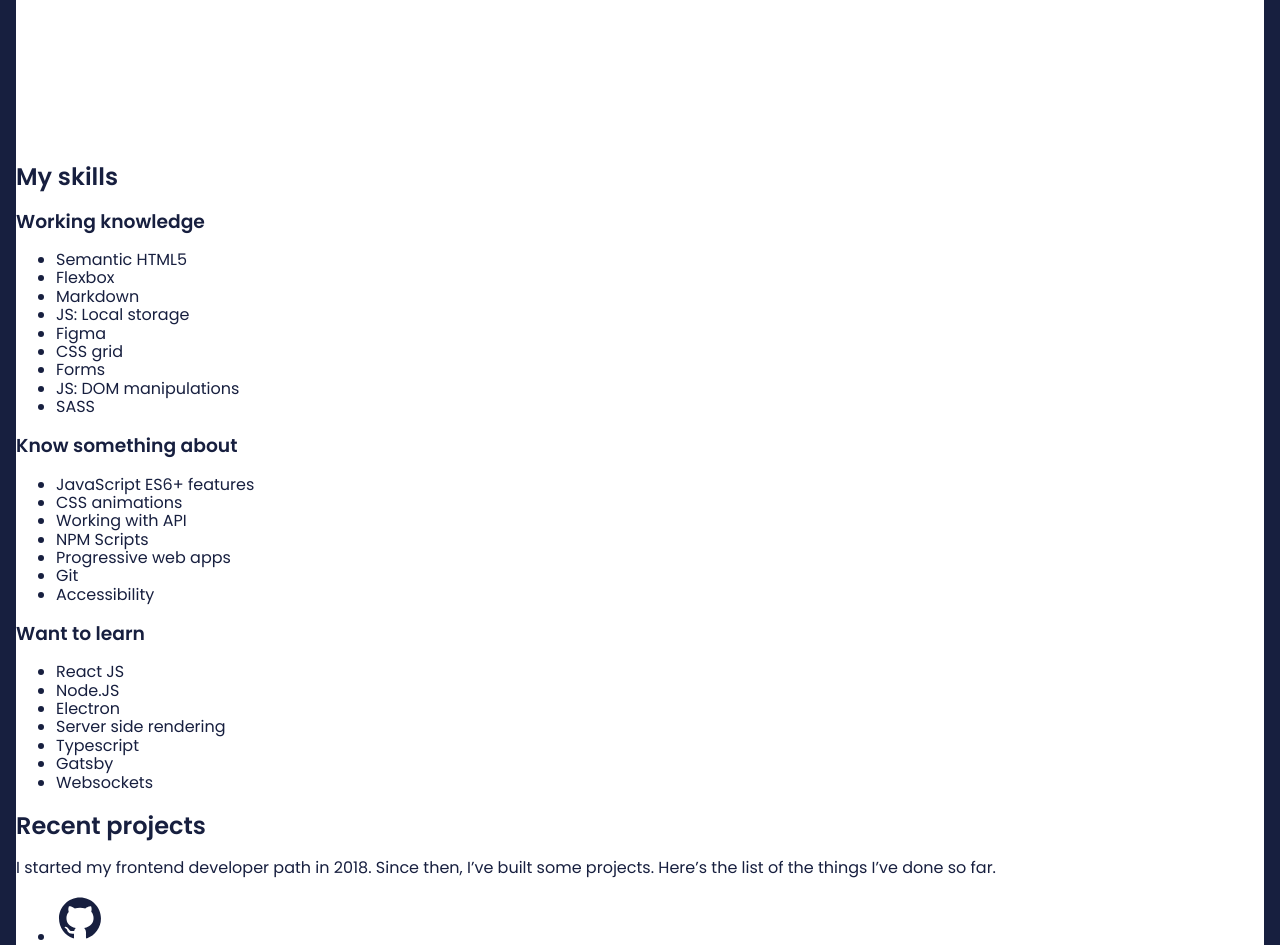
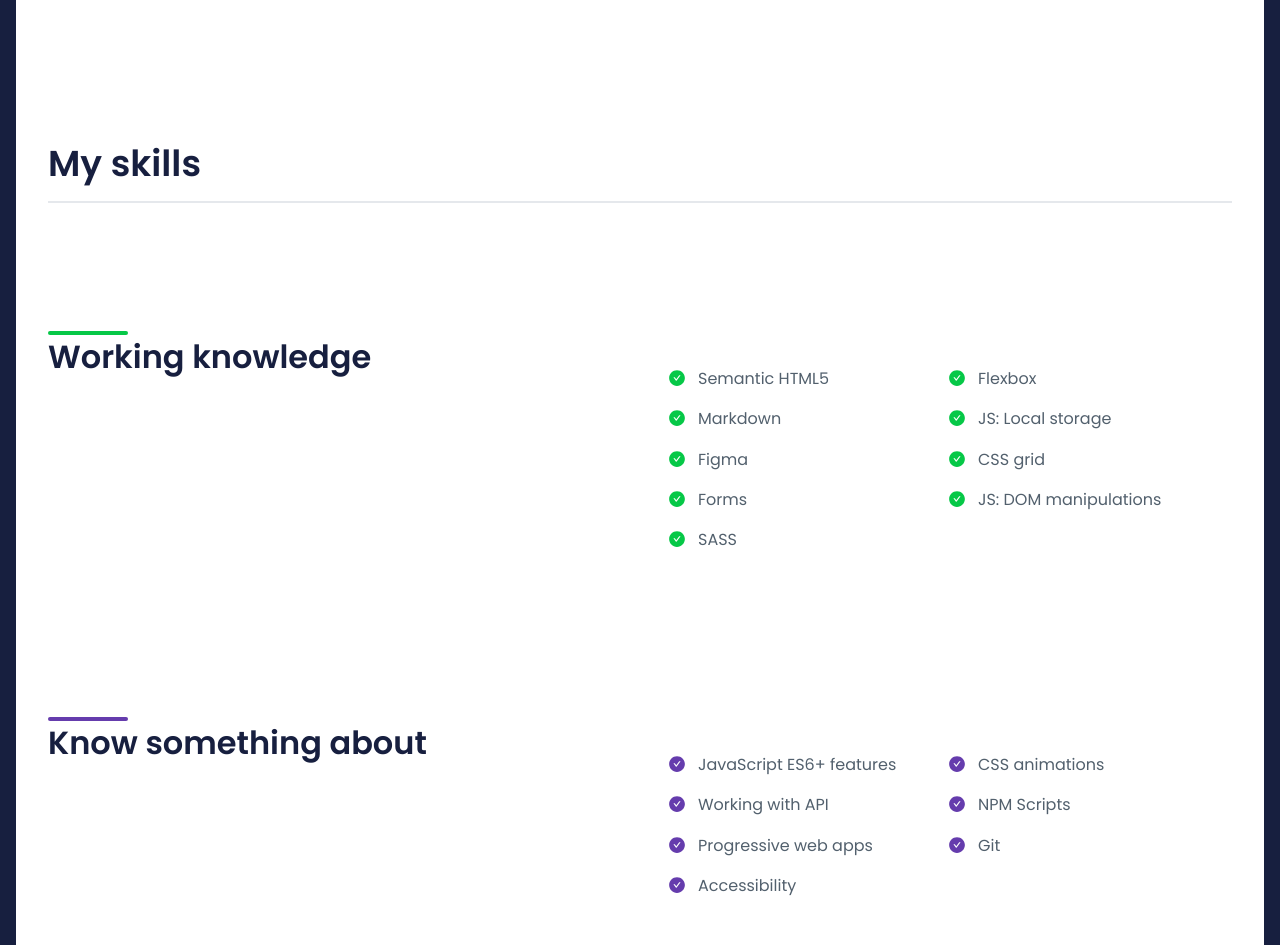
Before and after one commit to Ciarmin/Ciarmin.github.io, a website built with webpack: page src/content/index.html in a window 1280 px wide. Shown: the part 720-1665 px from the top of the page. Built offline with nearby package versions, Linux system fonts and the light colour scheme; files whose address does not match are found by name.

Commit message:
feat: feat: desktop styles for my-skills section

```diff
--- a/src/content/index.html
+++ b/src/content/index.html
@@ -62,7 +62,7 @@
           </ul>
 
         </section>
-        <section class="skills-list">
+        <section class="skills-list skills-list--violet">
             <h3 class="skills-list__title">Know something about</h3>
             <ul class="skills-list__list">
               <li class="skills-list__item">JavaScript ES6+ features</li>
@@ -75,7 +75,7 @@
             </ul>
 
           </section>
-          <section class="skills-list"> <!-- Zakończyłem kurs wtf 12.02 na czasie 20:05 -->
+          <section class="skills-list skills-list--blue"> <!-- Zakończyłem kurs wtf 12.02 na czasie 50:49 -->
               <h3 class="skills-list__title">Want to learn</h3>
               <ul class="skills-list__list">
                 <li class="skills-list__item">React JS</li>
--- a/src/scss/_variables.scss
+++ b/src/scss/_variables.scss
@@ -1,5 +1,6 @@
-$violet: #000;
-$yellow: #F9C802;
 $big-stone: #171F3F;
 $gray : #52606D;
 $blue : #0593FB;
+$dark-blue: #2251CC;;
+$green : #06C847;
+$violet: #653CAD;
--- a/src/scss/main.scss
+++ b/src/scss/main.scss
@@ -1,11 +1,13 @@
 @import "_normalize";
 @import "_variables";
 @import "modules/hero.scss";
+@import "modules/skills.scss";
 @import url('https://fonts.googleapis.com/css?family=Poppins:300,400,500,600&display=swap&subset=latin-ext');
 
 html {
   box-sizing: border-box;
   font-size: 16px;
+  scroll-behavior: smooth;
 }
 
 *, *:before, *:after {
--- a/src/scss/modules/hero.scss
+++ b/src/scss/modules/hero.scss
@@ -1,7 +1,7 @@
 .hero{
 
 max-width: 1184px;
-padding: 112px 0 200px;
+padding: 112px 0 184px;
 margin: 0 auto;
 
     &__image {
--- /dev/null
+++ b/src/scss/modules/skills.scss
@@ -0,0 +1,84 @@
+.skills {
+    max-width: 1184px;
+    margin: 0 auto;
+    &__title {
+        font-size: 2.25rem;
+        margin: 0;
+        font-weight: 600;
+        padding: 1rem 0;
+        border-bottom: 2px solid #E5E8EC;
+    }
+}
+
+.skills-list {
+    display: grid;
+    grid-template-columns: 1fr 1fr;
+    padding: 8rem 0 0;
+    &__title {
+        font-weight: 600;
+        font-size: 32px;
+        line-height: 44px;
+        margin: 0;
+
+        &::before {
+            content: '';
+            width: 80px;
+            height: 4px;
+            display: block;
+            background: $green;
+            border-radius: 8px;
+            margin-bottom: 1,5rem;
+
+            .skills-list--violet & {
+                background: $violet;
+            }
+
+            .skills-list--blue & {
+                background: $dark-blue;
+            }
+
+
+
+
+        }
+    }
+
+    &__list {
+        display: grid;
+        grid-template-columns: 1fr 1fr;
+        list-style-type: none;
+        padding: 0;
+        margin: calc(1.5rem + 4px);
+        column-gap: 1.5rem;
+
+
+    }
+
+    &__item {
+        color: $gray;
+        padding:  11px 0 11px 30px;
+        position: relative;
+        min-height: 40px;
+
+
+        &::before {
+            position: absolute;
+            top: 10px;
+            left: 0;
+            content: '';
+            display: block;
+            width: 18px;
+            height: 18px;
+            background: url('../assets/img/check-green.svg');
+
+            .skills-list--violet & {
+                background: url('../assets/img/check-violet.svg');}
+            .skills-list--blue & {
+                background: url('../assets/img/check-blue.svg');
+            }
+
+
+        }
+
+    }
+}
```
Also changed, not shown: dist/css/main.css, dist/index.html, 1 other file.
